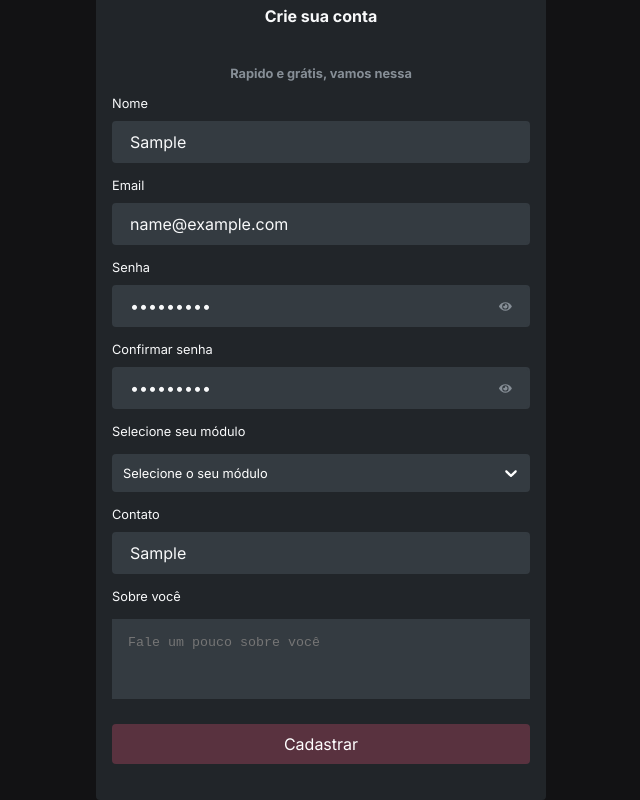
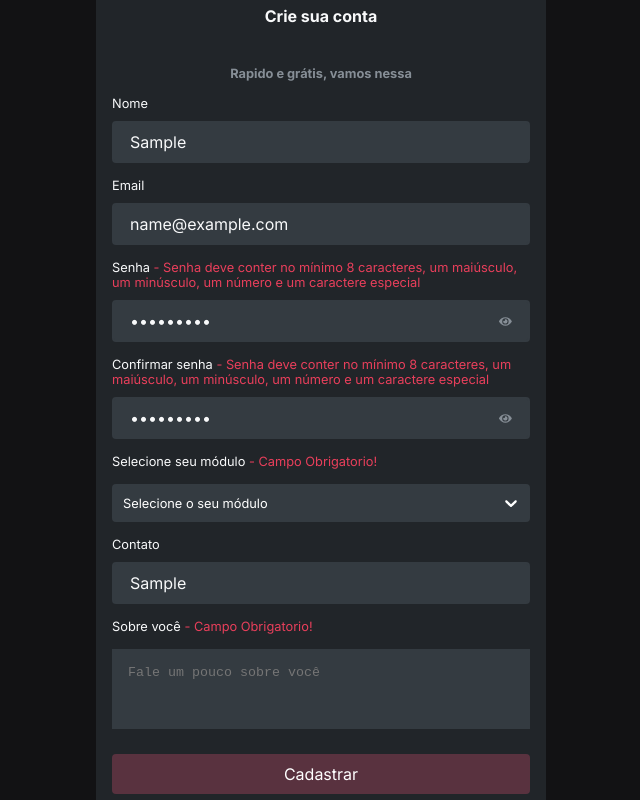
Before and after one commit to Kenzie-Academy-Brasil-Developers/react-entrega-s2-kenzie-hub-cauerrds, a React (Create React App) app: page /cadastro in a window 1280 px wide. Both pictures are taken after typing "Sample", "name@example.com", "Sample123", "Sample123", "Sample", "Sample" into the empty fields and a click on the button "Cadastrar". Shown: the part 161-961 px from the top of the page, without its empty margins (319-959 px from the left). Built offline with nearby package versions, Linux system fonts and the light colour scheme.

Commit message:
feat: adicionado o react-toastfy a paginda de cadastro

```diff
--- a/package.json
+++ b/package.json
@@ -7,6 +7,7 @@
     "@testing-library/jest-dom": "^5.14.1",
     "@testing-library/react": "^13.0.0",
     "@testing-library/user-event": "^13.2.1",
+    "axios": "^0.26.1",
     "react": "^18.0.0",
     "react-dom": "^18.0.0",
     "react-hook-form": "^7.30.0",
@@ -14,6 +15,7 @@
     "react-router-dom": "^6.3.0",
     "react-scripts": "5.0.1",
     "react-select": "^5.3.0",
+    "react-toastify": "^8.2.0",
     "styled-components": "^5.3.5",
     "web-vitals": "^2.1.0",
     "yup": "^0.32.11"
--- a/src/App.js
+++ b/src/App.js
@@ -1,10 +1,24 @@
 import { RoutesComponent } from "./routes/index.jsx";
 import GlobalStyle from "./styles/global";
+
+import "react-toastify/dist/ReactToastify.css";
+import { ToastContainer } from "react-toastify";
 
 function App() {
   return (
     <>
       <GlobalStyle />
+      <ToastContainer
+        position="top-right"
+        autoClose={100000000}
+        hideProgressBar={false}
+        newestOnTop={false}
+        closeOnClick
+        rtl={false}
+        pauseOnFocusLoss
+        draggable
+        pauseOnHover
+      />
       <RoutesComponent />
     </>
   );
--- a/src/components/Inputs/index.jsx
+++ b/src/components/Inputs/index.jsx
@@ -5,7 +5,7 @@ const Inputs = ({ label, icon: Icon, register, name, error, ...rest }) => {
     <Container>
       <div className="label">
         {label}
-        {!!error && <span>-{error}</span>}
+        {!!error && <span> - {error}</span>}
       </div>
       <InputContainer>
         <input {...register(name)} {...rest} />
--- a/src/pages/Cadastro/index.jsx
+++ b/src/pages/Cadastro/index.jsx
@@ -10,6 +10,8 @@ import { Controller, useForm } from "react-hook-form";
 import * as yup from "yup";
 import { yupResolver } from "@hookform/resolvers/yup";
 import { useNavigate } from "react-router";
+import { api } from "../../services/api";
+import { toast } from "react-toastify";
 
 const options = [
   { value: "Primeiro módulo (Introdução ao Frontend)", label: "Modulo 1" },
@@ -55,14 +57,14 @@ const Cadastro = () => {
       .max(35),
     password: yup
       .string()
-      .required("Senha Obrigatório")
+      .required("Campo Obrigatório!")
       .matches(
         "^(?=.*?[A-Z])(?=.*?[a-z])(?=.*?[0-9])(?=.*?[#?!@$%^&*-]).{8,16}$",
         "Senha deve conter no mínimo 8 caracteres, um maiúsculo, um minúsculo, um número e um caractere especial"
       ),
     passwordConfirm: yup
       .string()
-      .required("Confirmação de senha Obrigatório")
+      .required("Campo Obrigatório!")
       .oneOf([yup.ref("password"), null], "Confirmação deve ser igual a senha")
       .matches(
         "^(?=.*?[A-Z])(?=.*?[a-z])(?=.*?[0-9])(?=.*?[#?!@$%^&*-]).{8,16}$",
@@ -82,8 +84,21 @@ const Cadastro = () => {
     resolver: yupResolver(schema),
   });
 
-  const onSubmitFnc = (data) => {
-    console.log(data);
+  const onSubmitFnc = ({
+    name,
+    email,
+    password,
+    contact,
+    bio,
+    course_module,
+  }) => {
+    const user = { name, email, password, contact, bio, course_module };
+    api
+      .post("/users", user)
+      .then((_) => toast.success("Conta criada com sucesso!"))
+      .catch((err) => {
+        toast.error("Ops! Algo deu errado");
+      });
   };
 
   return (
@@ -109,6 +124,7 @@ const Cadastro = () => {
               name="name"
               label="Nome"
               placeholder="Ex: Cauê Rafael"
+              error={errors.name?.message}
             />
 
             <Inputs
@@ -116,6 +132,7 @@ const Cadastro = () => {
               name="email"
               label="Email"
               placeholder="Ex: caue_rrds@kenzie.com"
+              error={errors.email?.message}
             />
             <Inputs
               register={register}
@@ -124,6 +141,7 @@ const Cadastro = () => {
               type="password"
               label="Senha"
               placeholder="Sua senha"
+              error={errors.password?.message}
             />
             <Inputs
               register={register}
@@ -132,19 +150,26 @@ const Cadastro = () => {
               type="password"
               label="Confirmar senha"
               placeholder="Confirme sua senha"
+              error={errors.passwordConfirm?.message}
             />
             <div className="selectDiv">
               <p>
                 Selecione seu módulo
-                {!!errors && <span>{errors.module?.message}</span>}
+                {errors.course_module ? (
+                  <span> - {errors.course_module?.message}</span>
+                ) : (
+                  ""
+                )}
               </p>
 
               <Controller
                 control={control}
-                render={({ field: { onChange, value } }) => (
+                render={({ field: { onChange, value, name, ref } }) => (
                   <Select
                     theme={optionsTheme}
-                    value={options.find((module) => module.value === value)}
+                    value={options.find(
+                      (course_module) => course_module.value === value
+                    )}
                     options={options}
                     name={"course_module"}
                     onChange={(options) => {
@@ -162,9 +187,17 @@ const Cadastro = () => {
               name="contact"
               label="Contato"
               placeholder="Ex: www.linkedin.com/in/cau%C3%AA-rafael-rodrigues-dos-santos-3b7a84157"
+              error={errors.contact?.message}
             />
             <div className="bioDiv">
-              <label htmlFor="bio">Sobre você</label>
+              <label htmlFor="bio">
+                Sobre você{" "}
+                {errors.bio ? (
+                  <span> - {errors.course_module?.message}</span>
+                ) : (
+                  ""
+                )}{" "}
+              </label>
               <textarea
                 name={"bio"}
                 {...register("bio")}
--- a/src/pages/Cadastro/styles.js
+++ b/src/pages/Cadastro/styles.js
@@ -100,7 +100,12 @@ export const AnimationContainer = styled.div`
         border: none;
         padding: 1rem;
         resize: none;
+        color: var(--white);
       }
+    }
+
+    span {
+      color: var(--pinkFeedback);
     }
   }
 
--- /dev/null
+++ b/src/services/api.js
@@ -0,0 +1,6 @@
+import axios from "axios";
+
+const api = axios.create({
+  baseURL: "https://kenziehub.herokuapp.com",
+});
+export { api };
--- a/src/styles/global.js
+++ b/src/styles/global.js
@@ -25,6 +25,11 @@ export default createGlobalStyle`
     --white: #F8F9FA;
     --greyFont: #868E96;
     --pinkFont: #FF577F;
+
+    --toastify-color-light: #343B41;
+    --toastify-color-error: var(--pinkFeedback);
+    --toastify-text-color-light: #F8F9FA;
+    --toastify-font-family: 'inter';
 }
 
 body{
```
Also changed, not shown: 1 other file (tests, documents, lock files or other folders).
